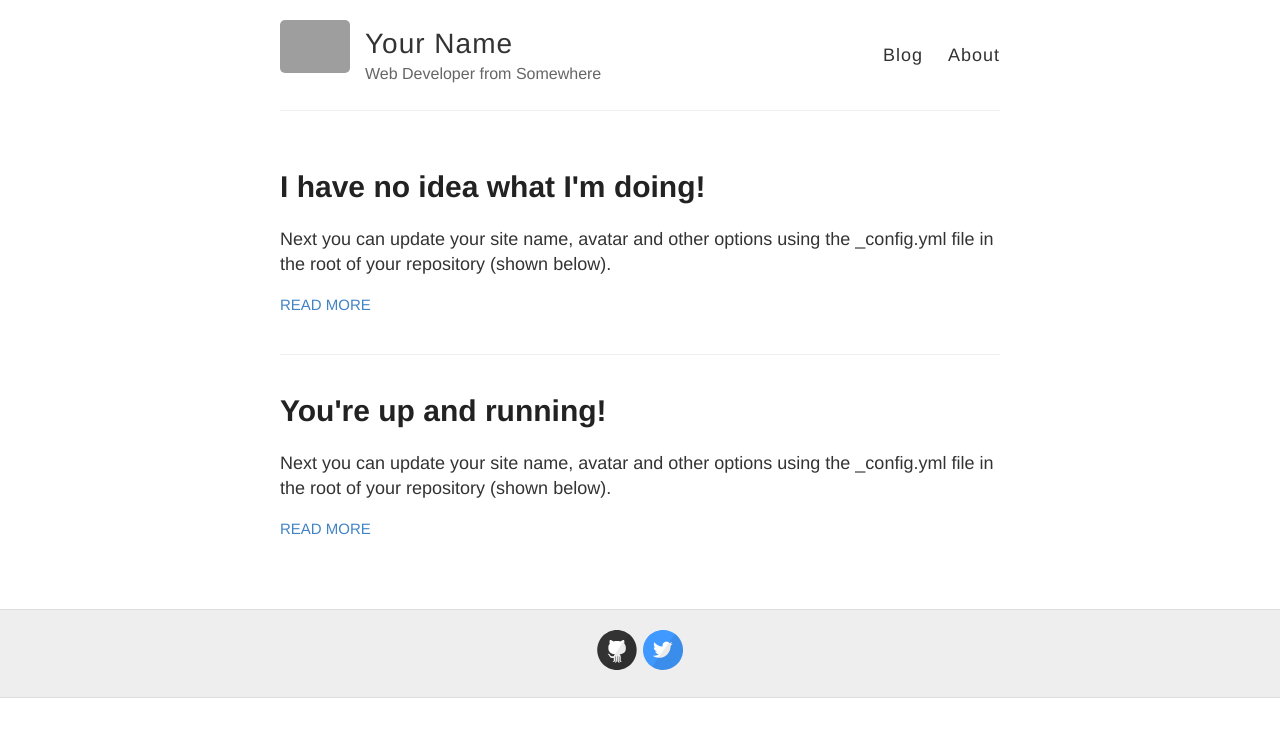
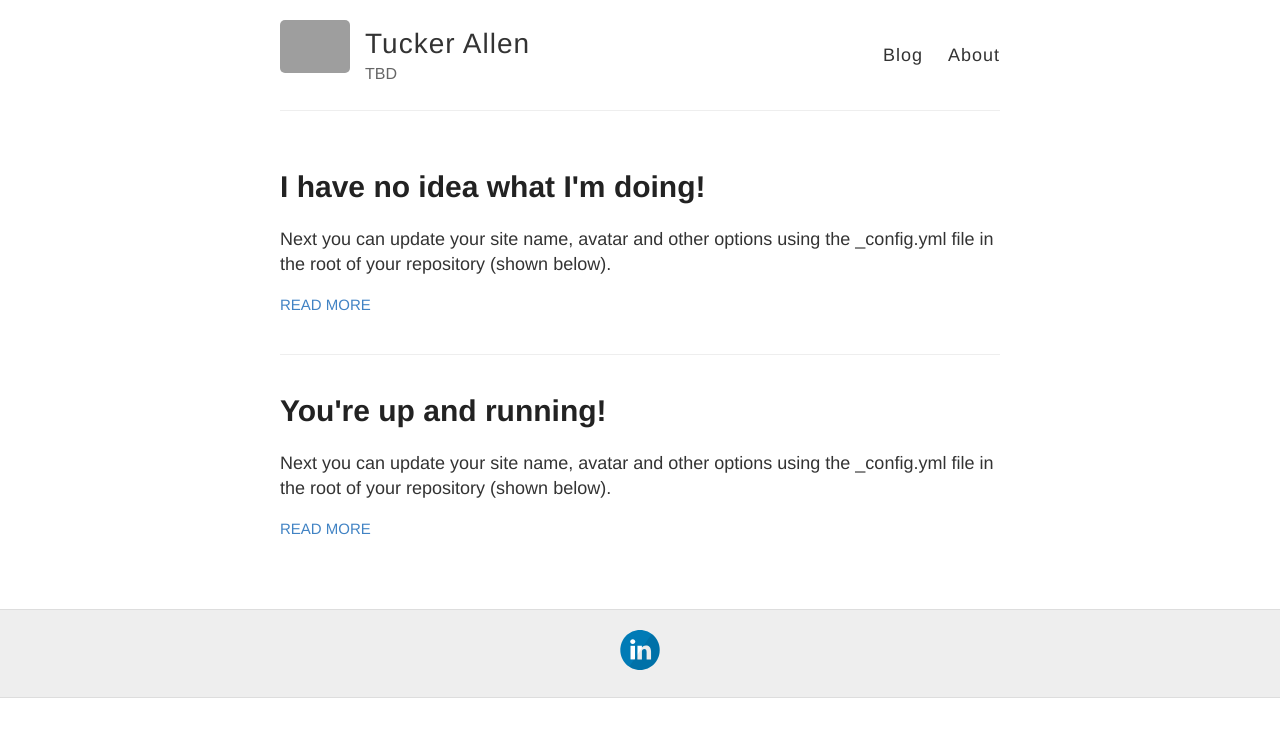
Before and after one commit to PhilPizza/jekyll-now, a Jekyll site: the page built from index.html, in a window 1280 px wide. Shown: the top 737 px of the page. Built offline with Jekyll 4.4.1, drawn with Linux system fonts in a browser that asks for light colours; grey boxes are pictures that could not be loaded.

Commit message:
Changed some configuration settings

```diff
--- a/_config.yml
+++ b/_config.yml
@@ -3,10 +3,10 @@
 #
 
 # Name of your site (displayed in the header)
-name: Your Name
+name: Tucker Allen
 
 # Short bio or description (displayed in the header)
-description: Web Developer from Somewhere
+description: TBD
 
 # URL of your avatar or profile pic (you could use your GitHub profile pic)
 avatar: https://raw.githubusercontent.com/barryclark/jekyll-now/master/images/jekyll-logo.png
@@ -21,12 +21,12 @@ footer-links:
   email:
   facebook:
   flickr:
-  github: barryclark/jekyll-now
+  github:
   instagram:
-  linkedin:
+  linkedin: https://www.linkedin.com/in/jameson-tucker-allen-p-e-7a381072/
   pinterest:
   rss: # just type anything here for a working RSS icon
-  twitter: jekyllrb
+  twitter:
   stackoverflow: # your stackoverflow profile, e.g. "users/50476/bart-kiers"
   youtube: # channel/<your_long_string> or user/<user-name>
   googleplus: # anything in your profile username that comes after plus.google.com/
```
